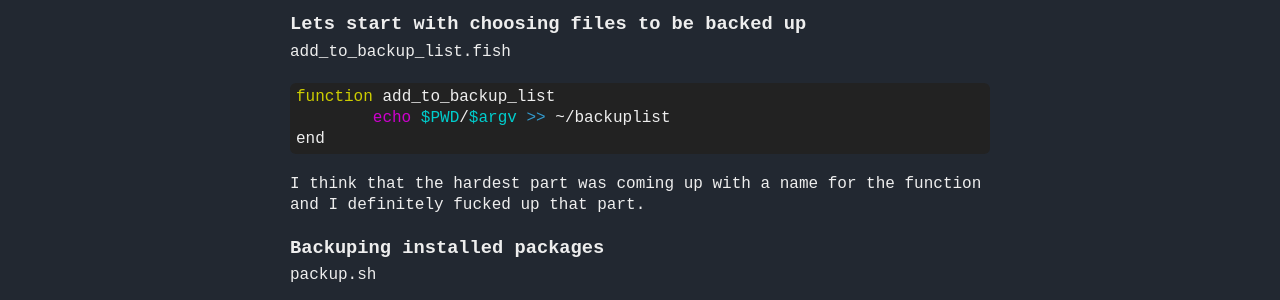
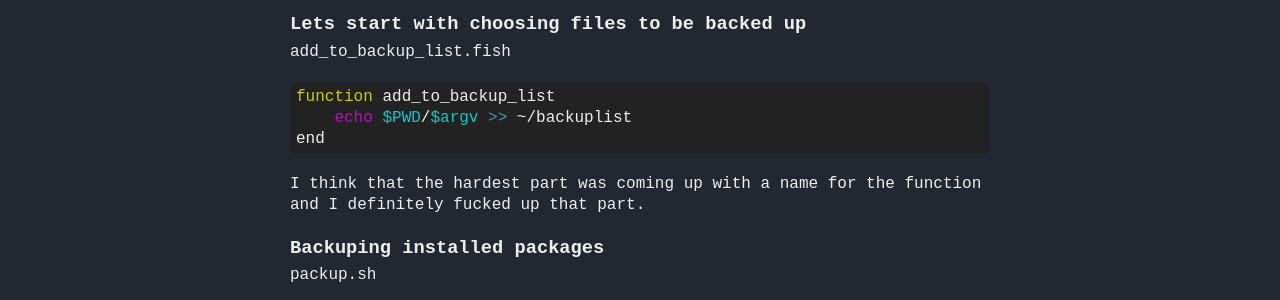
Before and after one commit to ProkopRandacek/randacek.dev, a Jekyll site: the page built from content/stuff/backuping.md, in a window 1280 px wide. Shown: the part 613-913 px from the top of the page. Built offline with Jekyll 4.4.1, drawn with Linux system fonts in a browser that asks for light colours.

Commit message:
correct tab size

```diff
--- a/assets/syntax.css
+++ b/assets/syntax.css
@@ -1,3 +1,8 @@
+code {
+	tab-size: 4;
+	-moz-tab-size: 4;
+}
+
 .highlighter-rouge {
 	border-radius: 6px;
 	padding: 1.5px 3px;
```
